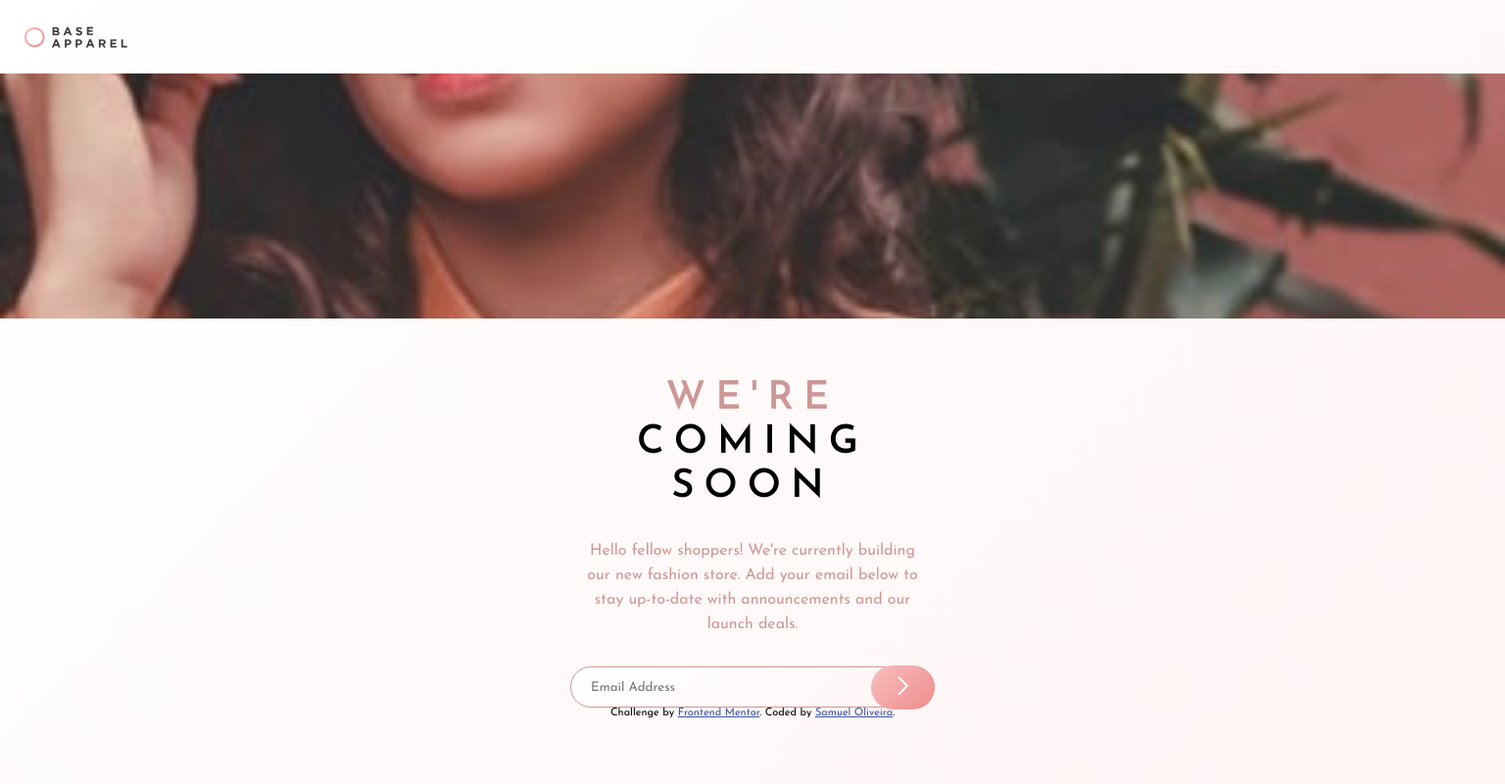
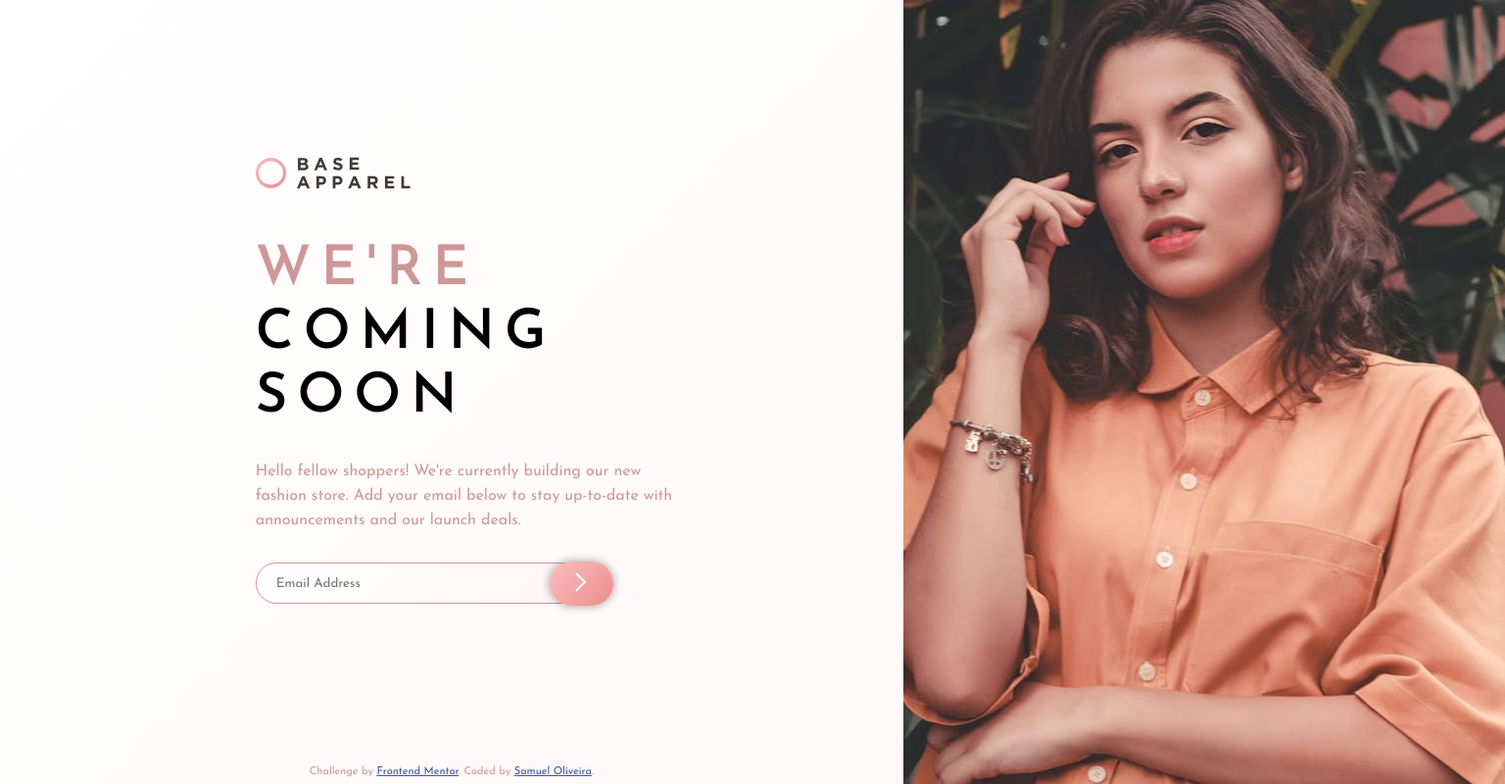
Before and after one commit to samueldev900/Challenge_14_Html-CSS, a plain HTML site: page index.html in a window 1536 px wide. Shown: the whole page at 98% size. Drawn offline with Linux system fonts and the light colour scheme.

Commit message:
Porjeto Finalizado

```diff
--- a/estilo/query.css
+++ b/estilo/query.css
@@ -1,5 +1,5 @@
 
-@media screen and (max-width: 390px) {
+@media screen and (max-width: 500px) {
     section{
     height: 250px;
     width: 100vw;
@@ -7,3 +7,67 @@
     background-size: cover;
 }
 }
+@media screen and (min-width: 1440px) {
+    body,html{
+        height: 100vh;
+    }
+    body{
+        display: grid;
+        grid-template-columns: auto auto;
+    }
+    button:hover{
+        background: hsl(0, 58%, 68%);
+    }
+    main{
+        position: relative;
+        grid-row: 1;
+        height: 100vh;
+        width: 60vw;
+    }
+    section{
+        height: 100vh;
+        width: 40vw;
+        background: url(../images/hero-desktop.jpg)no-repeat;
+        background-size: cover;
+    }
+    header{
+        display: none;
+    }
+    .logo-desktop{
+        width: 200px;
+        position: absolute;
+        top: 20%;
+        left: calc(50% - 200px);
+        margin-right: 150px;
+        display: block;
+    }
+    main{
+        text-align: left;
+    }
+    main h1{
+        font-size: 3.5rem;
+        line-height: 65px;
+    }
+    main p{
+        width: 450px;
+        line-height: 25px;
+    }
+    article{
+        display: block;
+        width: 400px;
+    }
+    .attribution {
+        position: absolute;
+        bottom: 0;
+
+    }
+    .text-erro{
+        margin:10px 0px 0px 40px;
+    }
+    button{
+        right: calc(25% - 65px);
+    }
+    .icon-erro{
+        right: calc(35% - 24px);
+    }
+}
--- a/estilo/style.css
+++ b/estilo/style.css
@@ -2,7 +2,8 @@
 
 @import url('https://fonts.googleapis.com/css2?family=Josefin+Sans:wght@300;400;600&display=swap');
 
-.attribution { font-size: 11px; text-align: center; }
+.attribution { font-size: 11px; text-align: center;
+}
 .attribution a { color: hsl(228, 45%, 44%); }
 
 :root{
@@ -15,9 +16,6 @@
     padding: 0px;
     margin: 0px;
 }
-body,html{
-    height: 100%;
-}
 body{
     display: flex;
     flex-direction: column;
@@ -28,9 +26,10 @@ body{
 }
 section{
     height: 250px;
-    width: 100vw;
+    width: 100%;
     background: url(../images/hero-mobile.jpg) no-repeat center ;
-    background-size: cover;
+    background-size: contain;
+    background-color: hsla(0, 36%, 70%, 0.719);
 }
 header{
     display: flex;
@@ -47,10 +46,12 @@ main{
     display: flex;
     flex-direction: column;
     align-items: center;
+    justify-content: center;
+    width: 375px;
     text-align: center;
     color: var(--cor0);
     align-self: center;
-    justify-content: center;
+
 
 }
 main h1{
@@ -64,6 +65,12 @@ main p{
     width: 350px;
     line-height: 25px;
 }
+article{
+    display: flex;
+    flex-direction: column;
+    align-items: center;
+    width: 375px;
+}
 .com-mao{
     color: black;
 }
@@ -72,7 +79,7 @@ form{
 }
 input{
     height: 40px;
-    width: 330px;
+    width: 300px;
     padding: 0px 20px;
     margin-top: 30px;
     border-radius: 25px;
@@ -83,13 +90,14 @@ input{
 button{
     position:absolute;
     top: 40%;
-    right: 0;
+    right: -1%;
     width: 65px;
     height: 45px;
     border-radius: 25px;
     background: linear-gradient(135deg,  hsl(0, 80%, 86%), hsl(0, 74%, 74%));
     border: none;
     cursor: pointer;
+    box-shadow: 0px 0px 10px rgba(0, 0, 0, 0.39);
 }
 .icon-erro{
     display: none;
@@ -101,10 +109,15 @@ button{
     display: none;
     text-align: left;
     color: red;
+
 }
 #iemail:focus {
   outline:none; /* Remova a borda de foco padrão, se desejar */
 }
+.logo-desktop{
+    display: none;
+}
+
 
 /*
 Linear, 135deg, from hsl(0, 0%, 100%), to hsl(0, 100%, 98%)
--- a/index.html
+++ b/index.html
@@ -21,7 +21,12 @@
     <section>
 
     </section>
+
   <main>
+    <article class="logo-desktop">
+      <img src="images/logo.svg" alt="logo">
+    </article>
+    <article>
       <h1>WE'RE <span class="com-mao">COMING SOON</span></h1>
       <p>
         Hello fellow shoppers! We're currently building our new fashion store.
@@ -35,17 +40,14 @@
         <button onclick="emailValidate()"><img src="images/icon-arrow.svg" alt="icon-arrow"></button>
       </form>
       <span class="text-erro" id="itext-erro">
-      <p>Preencha o campo corretamente !</p>
+        <p>Please provide a valid email !</p>
       </span>
-
-
-  </main>
-  <footer>
+    </article>
         <p class="attribution">
           Challenge by <a href="https://www.frontendmentor.io?ref=challenge" target="_blank">Frontend Mentor</a>.
           Coded by <a href="https://github.com/samueldev900" target="_blank">Samuel Oliveira</a>.
         </p>
-  </footer>
+  </main>
   <script>
     var inputEmail = document.getElementById("iemail");
     var icon =document.getElementById("ierro-icon")
```
Lines whose indentation alone changed are shown as unchanged.
